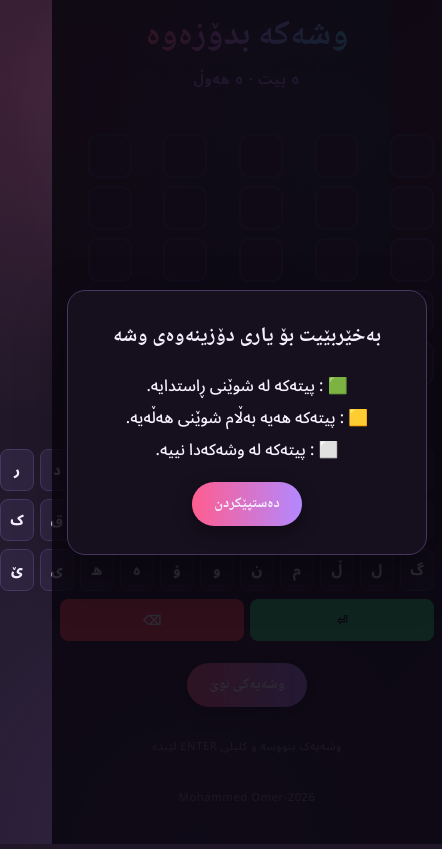
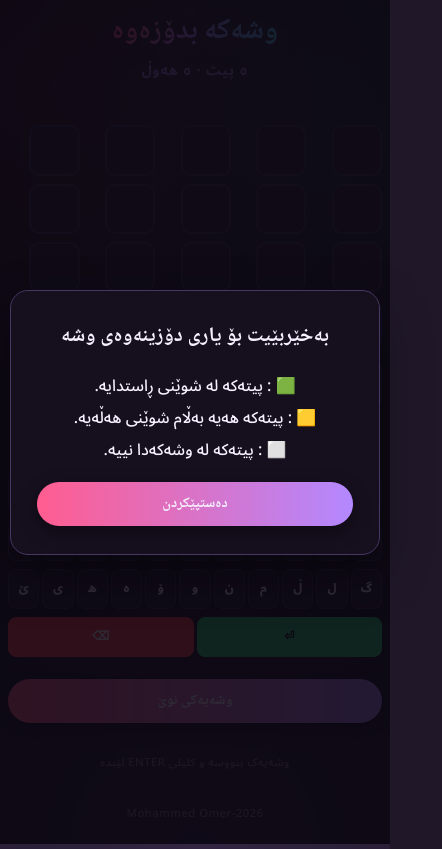
Before and after one commit to Muhamad-omer/kurdish-wordle, a plain HTML site: page index.html in a window 390 px wide. Shown: the whole page, 442 px wide, since content can reach past the window. Drawn offline with Linux system fonts and the light colour scheme.

Commit message:
Update index.html

```diff
--- a/index.html
+++ b/index.html
@@ -341,6 +341,19 @@ body{padding:12px 8px 24px;}
 #key-ENTER,#key-DEL{flex:2.2;font-size:.8rem;}
 footer{font-size:.7rem;text-align:center;}
 }
+
+@media (max-width:600px){
+html,body{overflow-x:hidden;}
+header h1{font-size:1.8rem}
+.tile{width:calc((100vw - 28px)/7.2)!important;height:calc((100vw - 28px)/7.2)!important;font-size:1.3rem!important}
+.krow{gap:3px}
+.key{min-width:0;font-size:.75rem!important;height:40px!important}
+#key-ENTER,#key-DEL{flex:2.6!important}
+.btn{width:100%}
+#controls{width:100%}
+.modal{max-width:95vw}
+}
+
 </style>
 </head>
 <body>
```
